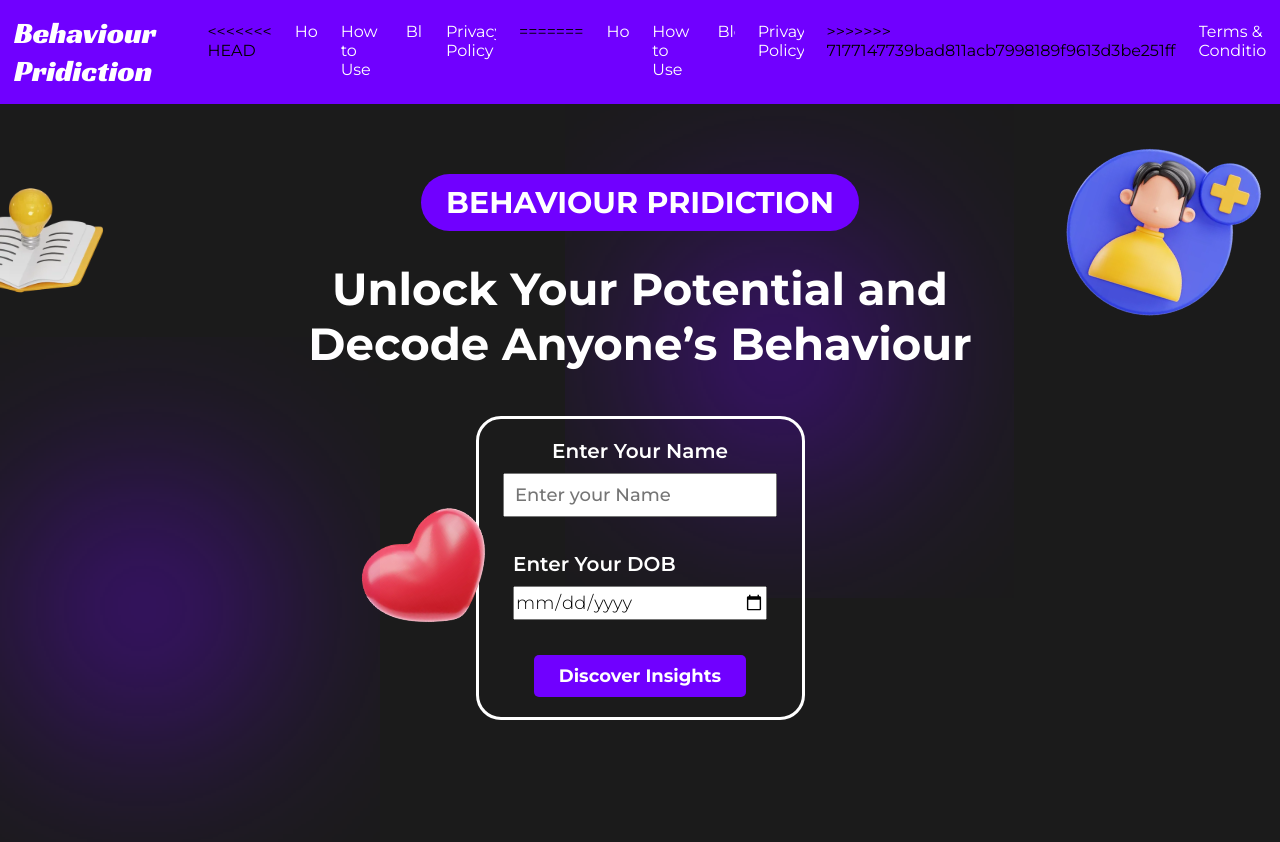
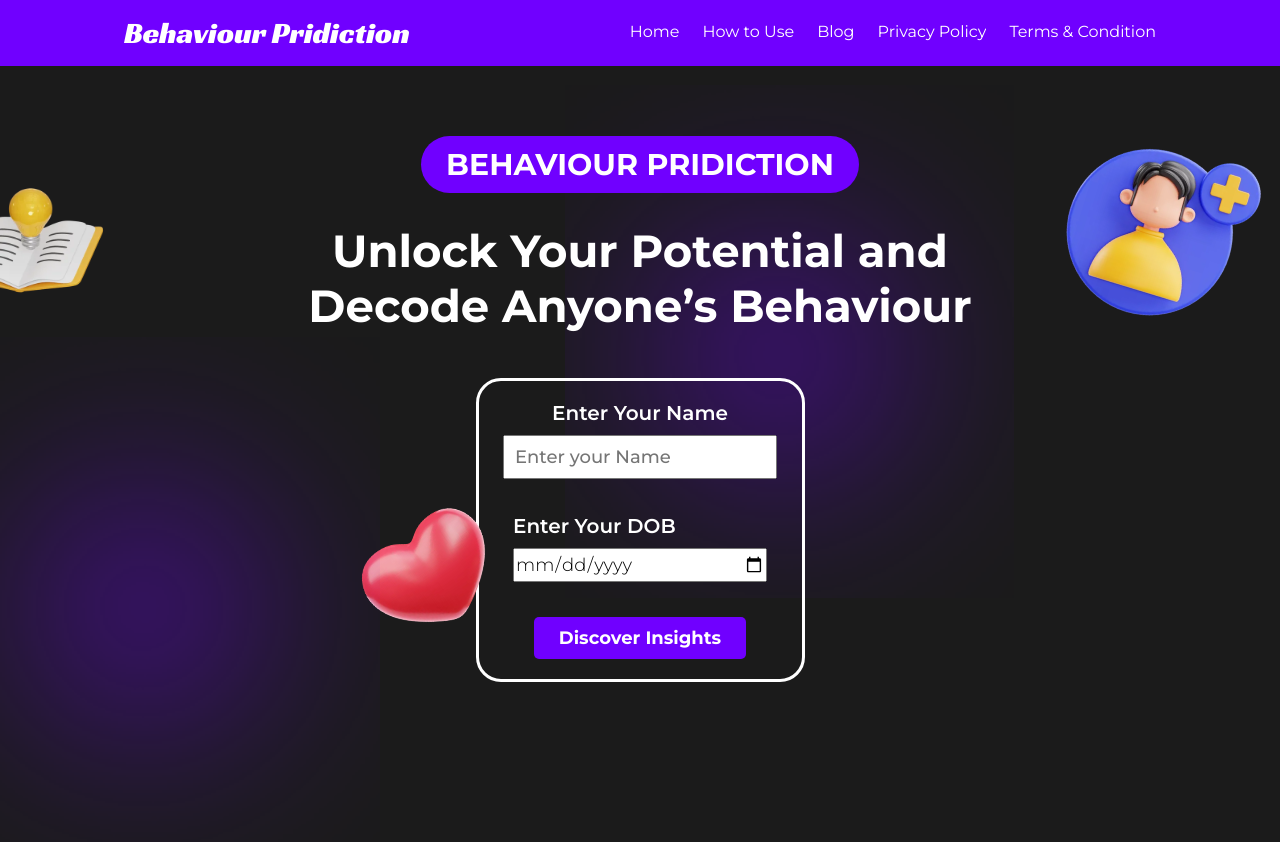
Before and after one commit to adityaguptareal/behaviour-prediction, a plain HTML site: page index.html in a window 1280 px wide. Drawn offline with Linux system fonts and the light colour scheme.

Commit message:
fixing bug

```diff
--- a/index.html
+++ b/index.html
@@ -33,18 +33,12 @@
     <div class="logo left"><a class="logo-txt" href="https://behaviourprediction.netlify.app">Behaviour Pridiction</a></div>
     <div class="right">
       <ul class="nav-items">
-<<<<<<< HEAD
+
         <li><a href="/index.html">Home</a></li>
          <li><a href="">How to Use</a></li>
-         <li><a href="">Blog</a></li>
+         <li><a href="#">Blog</a></li>
          <li><a href="/pages/Privacy and Policy.html">Privacy Policy</a></li>
-=======
-        <li><a href="https://behaviourprediction.netlify.app">Home</a></li>
-         <li><a href="">How to Use</a></li>
-         <li><a href="">Blog</a></li>
-         <li><a href="pages/Privacy-and-Policy.html">Privay Policy</a></li>
->>>>>>> 7177147739bad811acb7998189f9613d3be251ff
-         <li><a href="">Terms & Condition</a></li>
+         <li><a href="#">Terms & Condition</a></li>
       </ul>
     </div>
   </nav>
```
Also changed, not shown: pages/Privacy-and-Policy.html (+3 -7 lines).
